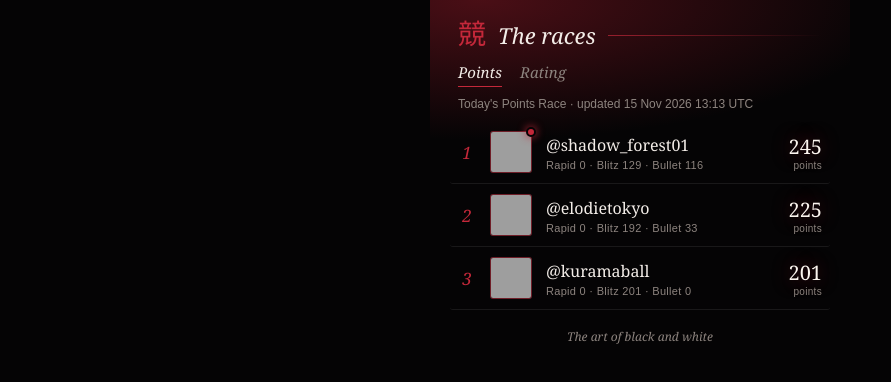
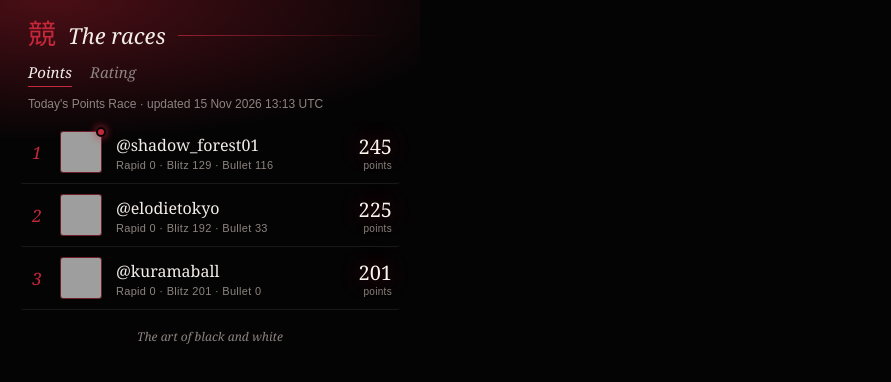
Before and after one commit to Larisa1402/ShiroKuro, a plain HTML site: page races.html in a window 1280 px wide. Shown: the whole page, without its empty margins (0-891 px from the left). Drawn offline with Linux system fonts and the light colour scheme; grey boxes are pictures that could not be loaded.

Commit message:
Update races.html

```diff
--- a/races.html
+++ b/races.html
@@ -15,7 +15,7 @@
   body{font-family:var(--sans);color:var(--ash)}
 
   /* Fits the 700px x 520px iframe slot */
-.card{width:100%;max-width:420px;min-height:100%;margin:0 auto;background:var(--ink);overflow:hidden;position:relative}
+.card{width:100%;max-width:420px;min-height:100%;margin:0;background:var(--ink);overflow:hidden;position:relative}
   .card::before{content:"";position:absolute;inset:0 0 auto 0;height:140px;pointer-events:none;
     background:radial-gradient(ellipse 100% 100% at 12% 0%,rgba(158,27,42,.45),rgba(5,4,5,0) 100%)}
 
```
